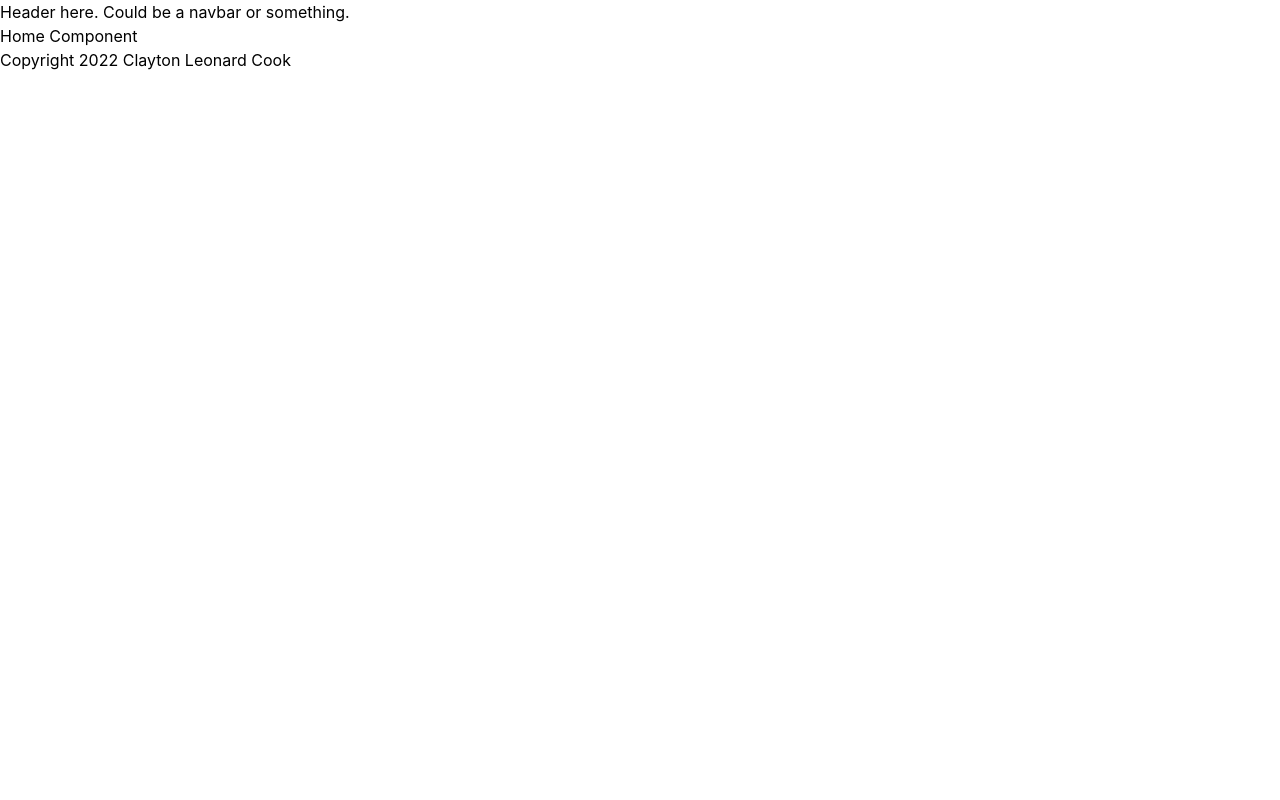
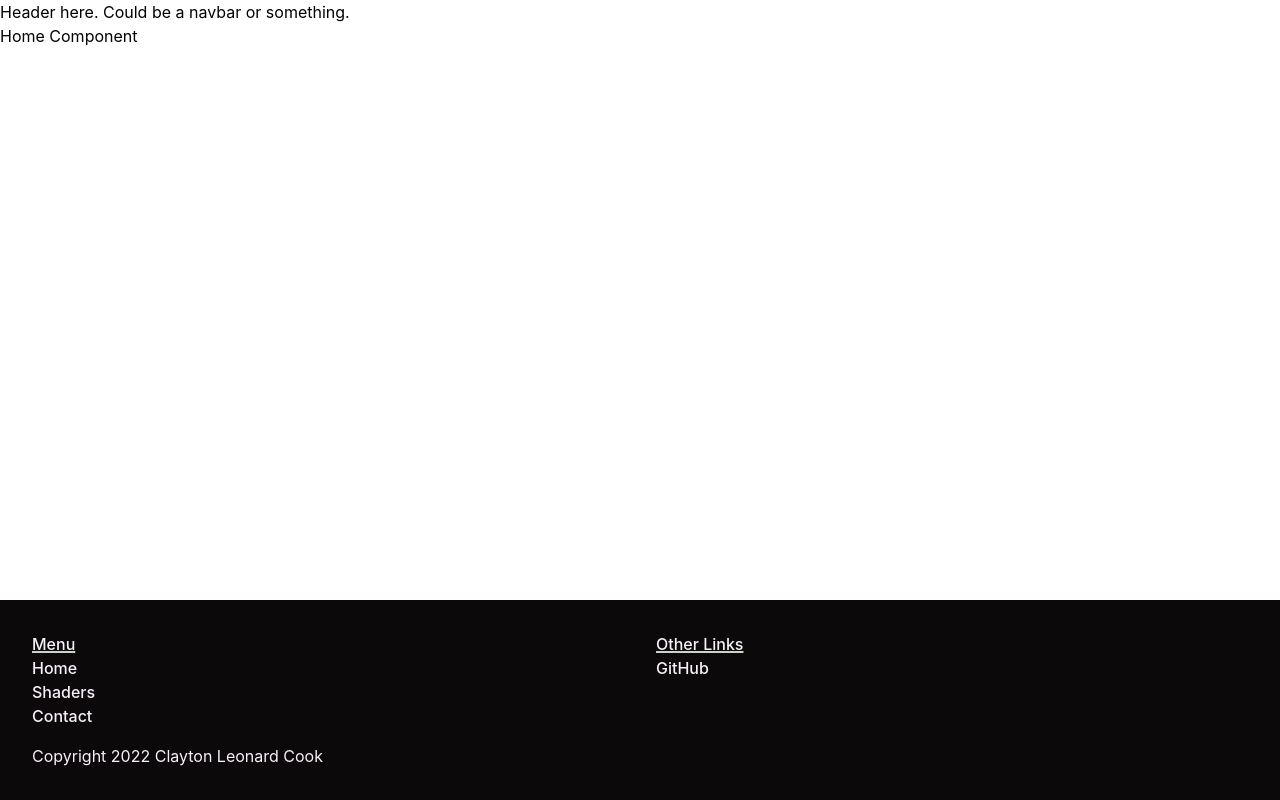
Before and after one commit to claytonleonardcook/shaders, a React (Create React App) app: page / in a window 1280 px wide. Built offline with nearby package versions, Linux system fonts and the light colour scheme.

Commit message:
designed footer and layout

```diff
--- /dev/null
+++ b/src/components/Content.tsx
@@ -0,0 +1,9 @@
+type Props = {
+  children: JSX.Element;
+};
+
+const Content = ({ children }: Props) => {
+  return <main className="Content flex-grow">{children}</main>;
+};
+
+export default Content;
--- a/src/components/Footer.tsx
+++ b/src/components/Footer.tsx
@@ -1,7 +1,21 @@
 const Footer = () => {
-    return (
-        <footer>Copyright 2022 Clayton Leonard Cook</footer>
-    );
+  return (
+    <footer className="bg-dark text-light p-8 grid auto-rows-min gap-4 flex-none">
+      <span className="grid grid-cols-2 gap-8 font-medium">
+        <ul>
+            <li className="underline decoration-secondary decoration-2 underline-offset-1">Menu</li>
+            <li>Home</li>
+            <li>Shaders</li>
+            <li>Contact</li>
+        </ul>
+        <ul>
+            <li className="underline decoration-secondary decoration-2 underline-offset-1">Other Links</li>
+            <li>GitHub</li>
+        </ul>
+      </span>
+      <span>Copyright 2022 Clayton Leonard Cook</span>
+    </footer>
+  );
 };
 
 export default Footer;
--- a/src/components/Layout.tsx
+++ b/src/components/Layout.tsx
@@ -1,5 +1,6 @@
 import Header from "./Header";
 import Footer from "./Footer";
+import Content from "./Content";
 
 type Props = {
   children: JSX.Element;
@@ -7,9 +8,9 @@ type Props = {
 
 const Layout = ({ children }: Props) => {
   return (
-    <div className="content">
+    <div className="content h-full flex flex-col">
       <Header />
-      {children}
+      <Content>{children}</Content>
       <Footer />
     </div>
   );
--- a/src/index.css
+++ b/src/index.css
@@ -9,9 +9,14 @@ body {
     sans-serif;
   -webkit-font-smoothing: antialiased;
   -moz-osx-font-smoothing: grayscale;
+  height: 100vh;
 }
 
 code {
   font-family: source-code-pro, Menlo, Monaco, Consolas, 'Courier New',
     monospace;
 }
+
+#root {
+  height: 100vh;
+}
--- a/src/pages/Home.tsx
+++ b/src/pages/Home.tsx
@@ -1,5 +1,5 @@
 const Home = () => {
-    return <div className="Home">Home Component</div>;
+  return <div className="Home">Home Component</div>;
 };
 
 export default Home;
--- a/tailwind.config.js
+++ b/tailwind.config.js
@@ -3,7 +3,7 @@ module.exports = {
     theme: {
         extend: {
             colors: {
-                "dark": "#211A1D",
+                "dark": "#0B090A",
                 "primary": "#8075FF",
                 "secondary": "#CAD5CA",
                 "light": "#F8F0FB"
```
